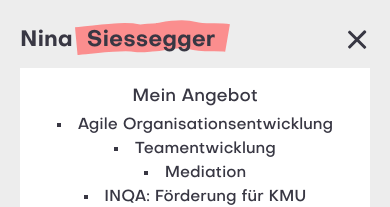
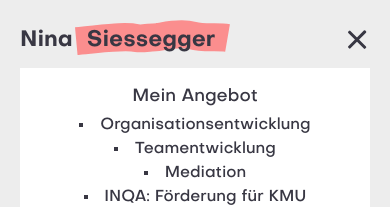
Before and after one commit to sssggr/ninasiessegger, a Nuxt app: page / in a window 390 px wide. Both pictures are taken after a click on the button "menu". Shown: the top 207 px of the page. Built offline with nearby package versions, Linux system fonts and the light colour scheme.

Commit message:
Shorten to keep menu item on one line

```diff
--- a/components/NavBar.vue
+++ b/components/NavBar.vue
@@ -48,7 +48,7 @@
           <ul class="dropdown">
             <li>
               <NuxtLink to="/agile-organisationsentwicklung">
-                Agile Organisationsentwicklung
+                Organisationsentwicklung
               </NuxtLink>
             </li>
             <li>
```
